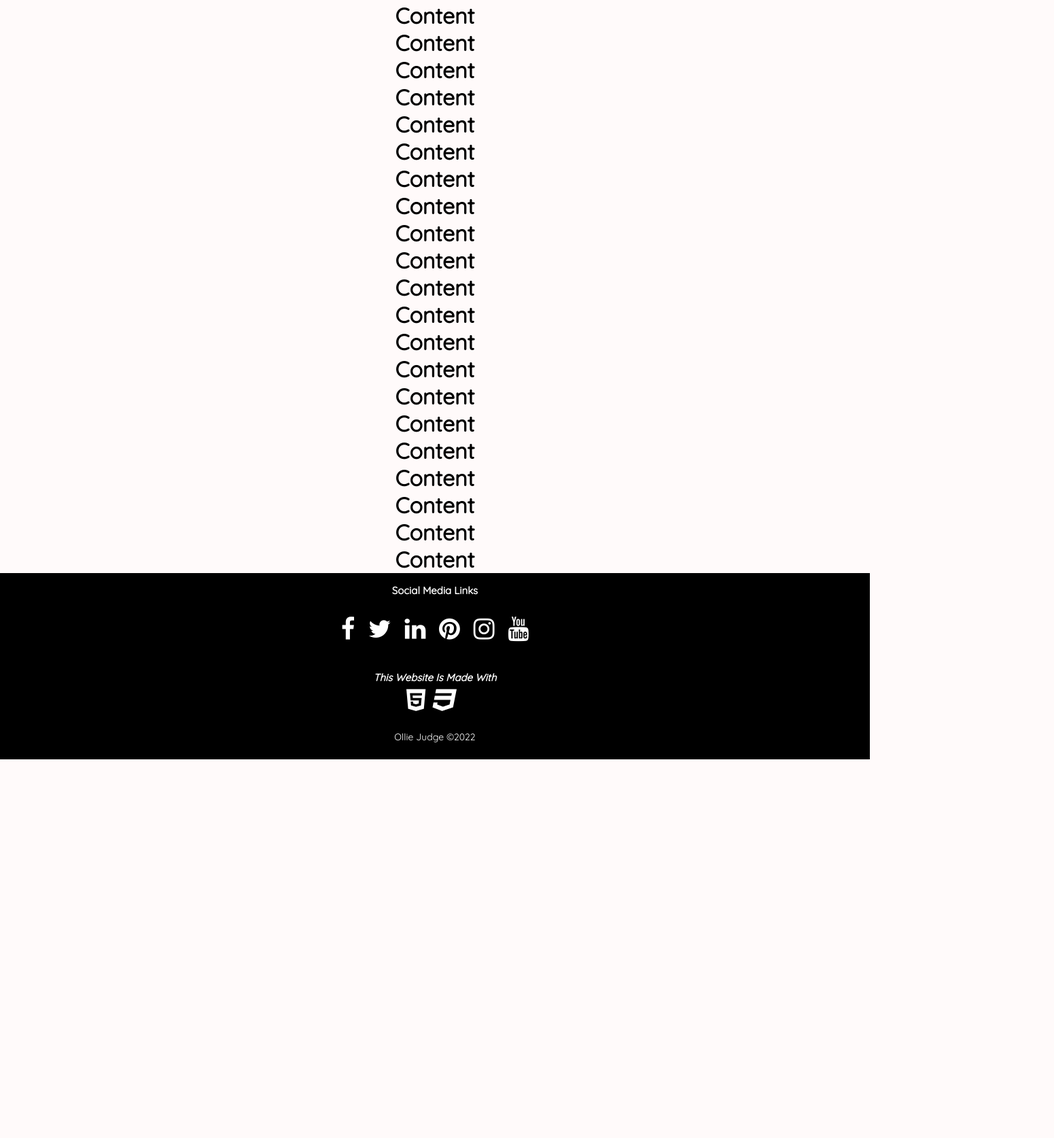
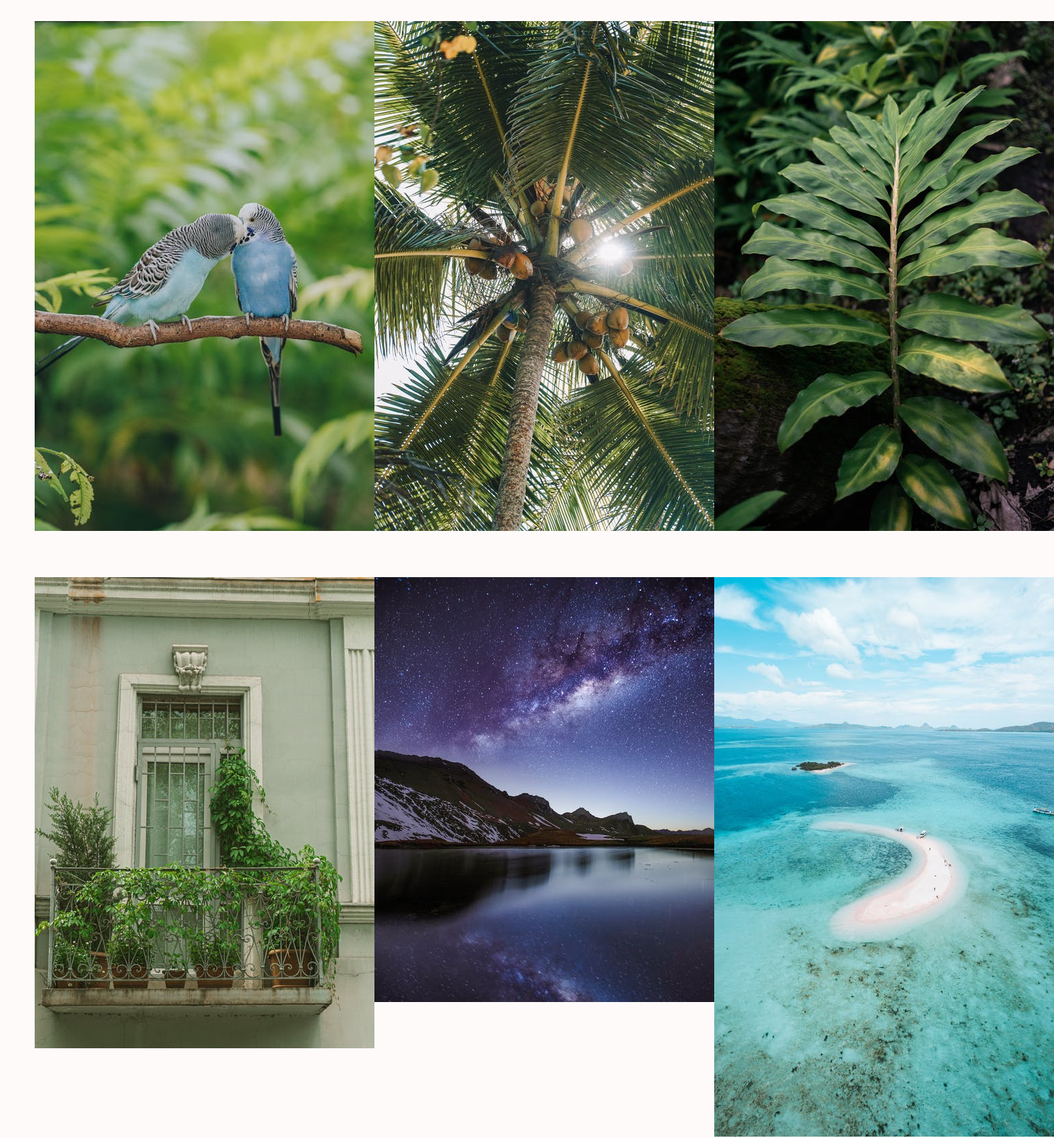
Before and after one commit to Ollie-Judge/basic-website, a plain HTML site: page photos.html in a window 1280 px wide. Shown: the part 135-1809 px from the top of the page at 68% size, 1551 px wide, since content can reach past the window. Before the commit the page ends 1252 px from the top, so only its background shows below. Drawn offline with Linux system fonts and the light colour scheme.

Commit message:
added photos to the page and styled the grid

```diff
--- /dev/null
+++ b/assets/css/gallery.css
@@ -0,0 +1,6 @@
+.container {
+  margin: 3.5vh 4vw;
+  display: grid;
+  row-gap: 4em;
+  grid-template-columns: auto auto auto;
+}
--- a/photos.html
+++ b/photos.html
@@ -5,6 +5,7 @@
     <meta http-equiv="X-UA-Compatible" content="IE=edge" />
     <meta name="viewport" content="width=device-width, initial-scale=1.0" />
     <link rel="stylesheet" type="text/css" href="assets/css/style.css" />
+    <link rel="stylesheet" type="text/css" href="assets/css/gallery.css" />
     <link
       href="https://fonts.googleapis.com/css2?family=Quicksand&display=swap"
       rel="stylesheet"
@@ -42,34 +43,91 @@
       </nav>
     </header>
     <main>
-      <div>
-        <h1>Content</h1>
-        <h1>Content</h1>
-        <h1>Content</h1>
-        <h1>Content</h1>
-        <h1>Content</h1>
-      </div>
-      <div>
-        <h1>Content</h1>
-        <h1>Content</h1>
-
-        <h1>Content</h1>
-        <h1>Content</h1>
-        <h1>Content</h1>
-        <h1>Content</h1>
-        <h1>Content</h1>
-        <h1>Content</h1>
-      </div>
-      <div>
-        <h1>Content</h1>
-        <h1>Content</h1>
-
-        <h1>Content</h1>
-        <h1>Content</h1>
-        <h1>Content</h1>
-        <h1>Content</h1>
-        <h1>Content</h1>
-        <h1>Content</h1>
+      <div class="container">
+        <div class="item">
+          <img
+            src="assets/img/photo1.jpeg"
+            onclick="openModal();currentSlide(1)"
+            class="hover-shadow"
+          />
+        </div>
+        <div class="item">
+          <img
+            src="assets/img/photo2.jpeg"
+            onclick="openModal();currentSlide(2)"
+            class="hover-shadow"
+          />
+        </div>
+        <div class="item">
+          <img
+            src="assets/img/photo3.jpeg"
+            onclick="openModal();currentSlide(3)"
+            class="hover-shadow"
+          />
+        </div>
+        <div class="item">
+          <img
+            src="assets/img/photo4.jpeg"
+            onclick="openModal();currentSlide(4)"
+            class="hover-shadow"
+          />
+        </div>
+        <div class="item">
+          <img
+            src="assets/img/photo5.jpeg"
+            onclick="openModal();currentSlide(5)"
+            class="hover-shadow"
+          />
+        </div>
+        <div class="item">
+          <img
+            src="assets/img/photo6.jpeg"
+            onclick="openModal();currentSlide(6)"
+            class="hover-shadow"
+          />
+        </div>
+        <div class="item">
+          <img
+            src="assets/img/photo7.jpeg"
+            onclick="openModal();currentSlide(7)"
+            class="hover-shadow"
+          />
+        </div>
+        <div class="item">
+          <img
+            src="assets/img/photo8.jpeg"
+            onclick="openModal();currentSlide(8)"
+            class="hover-shadow"
+          />
+        </div>
+        <div class="item">
+          <img
+            src="assets/img/photo9.jpeg"
+            onclick="openModal();currentSlide(9)"
+            class="hover-shadow"
+          />
+        </div>
+        <div class="item">
+          <img
+            src="assets/img/photo10.jpeg"
+            onclick="openModal();currentSlide(10)"
+            class="hover-shadow"
+          />
+        </div>
+        <div class="item">
+          <img
+            src="assets/img/photo11.jpeg"
+            onclick="openModal();currentSlide(11)"
+            class="hover-shadow"
+          />
+        </div>
+        <div class="item">
+          <img
+            src="assets/img/photo12.jpeg"
+            onclick="openModal();currentSlide(12)"
+            class="hover-shadow"
+          />
+        </div>
       </div>
     </main>
     <footer>
```
Also changed, not shown: assets/img/photo1.jpeg (added), assets/img/photo10.jpeg (added), assets/img/photo11.jpeg (added), assets/img/photo12.jpeg (added), assets/img/photo2.jpeg (added), assets/img/photo3.jpeg (added), assets/img/photo4.jpeg (added), assets/img/photo5.jpeg (added), assets/img/photo6.jpeg (added), assets/img/photo7.jpeg (added), assets/img/photo8.jpeg (added), assets/img/photo9.jpeg (added).
